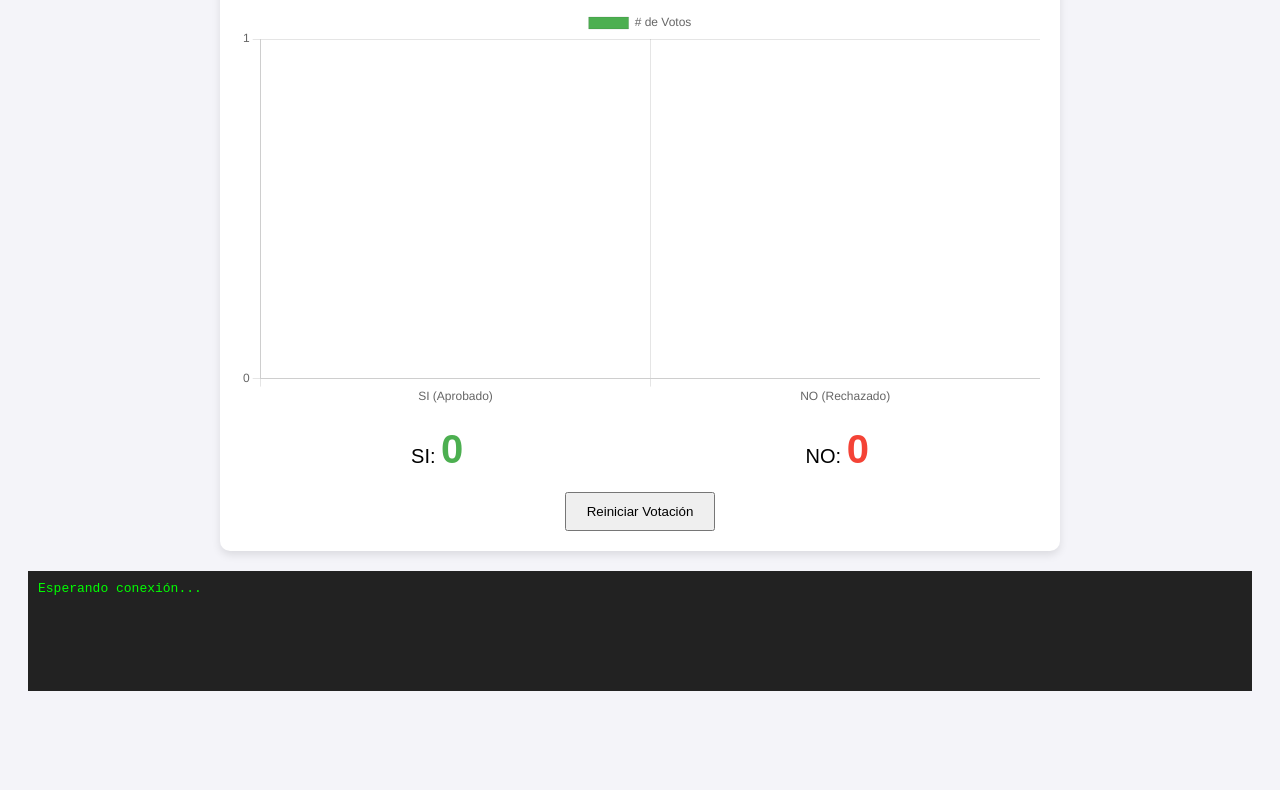
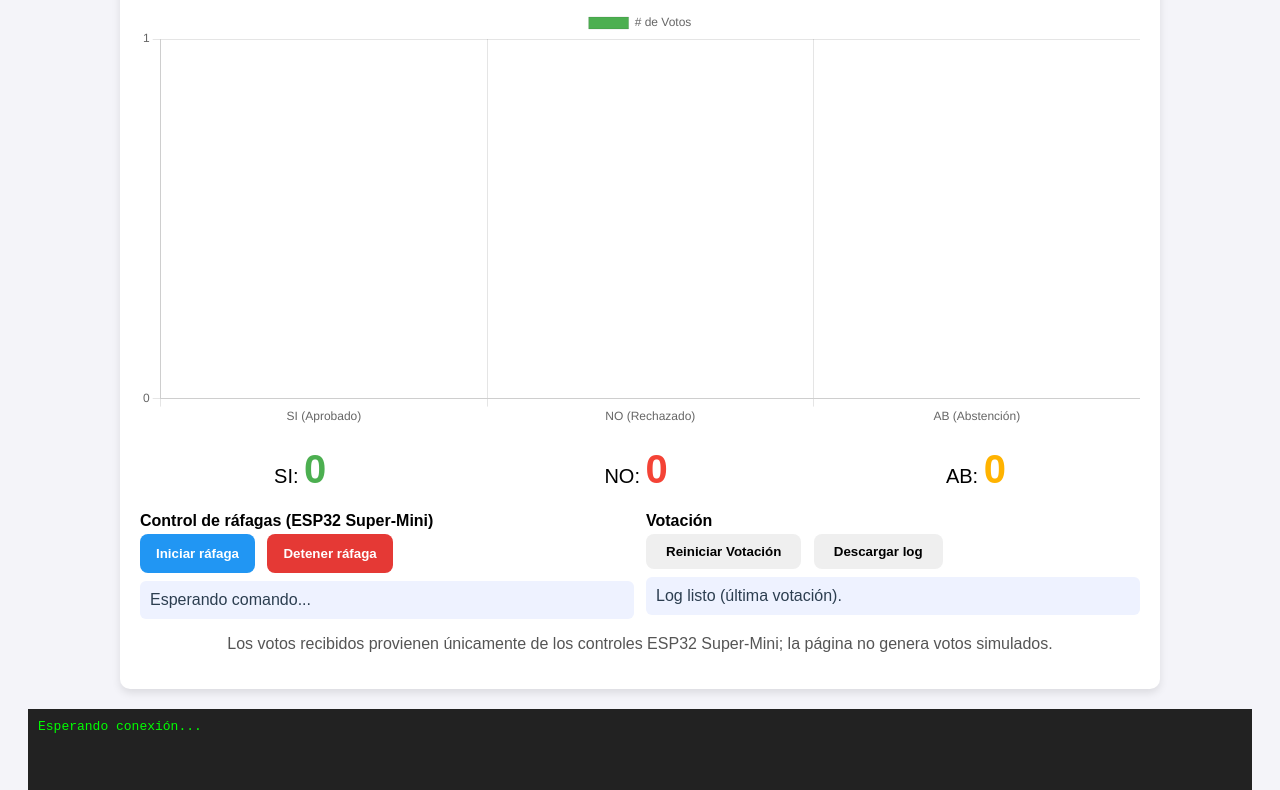
Before and after one commit to jsparrac17-ui/Prototipo-Prebas_Voting, a website: page public/index.html in a window 1280 px wide. Shown: the part 122-912 px from the top of the page. Before the commit the page ends 841 px from the top, so only its background shows below. Drawn offline with nearby package versions, Linux system fonts and the light colour scheme; no server answers.

Commit message:
Reset vote log per session and export CSV

```diff
--- a/public/index.html
+++ b/public/index.html
@@ -5,11 +5,18 @@
     <title>Sistema WiSe - Monitor de Votación</title>
     <style>
         body { font-family: 'Arial', sans-serif; background: #f4f4f9; text-align: center; padding: 20px; }
-        .card { background: white; padding: 20px; border-radius: 10px; box-shadow: 0 4px 8px rgba(0,0,0,0.1); max-width: 800px; margin: 0 auto; }
+        .card { background: white; padding: 20px; border-radius: 10px; box-shadow: 0 4px 8px rgba(0,0,0,0.1); max-width: 1000px; margin: 0 auto; }
         h1 { color: #333; }
-        .stats { display: flex; justify-content: space-around; margin-top: 20px; font-size: 20px; }
+        .stats { display: flex; justify-content: space-around; margin-top: 20px; font-size: 20px; flex-wrap: wrap; gap: 10px; }
         .big-number { font-size: 40px; font-weight: bold; color: #2c3e50; }
-        #log { height: 100px; overflow-y: scroll; background: #222; color: #0f0; text-align: left; padding: 10px; margin-top: 20px; font-family: monospace; }
+        #log { height: 140px; overflow-y: scroll; background: #222; color: #0f0; text-align: left; padding: 10px; margin-top: 20px; font-family: monospace; }
+        .controls { margin-top: 20px; display: grid; grid-template-columns: repeat(auto-fit, minmax(220px, 1fr)); gap: 12px; text-align: left; }
+        .controls label { font-weight: bold; display: block; margin-bottom: 4px; }
+        .controls input { width: 100%; padding: 8px; border-radius: 6px; border: 1px solid #ccc; }
+        .controls button { padding: 12px 16px; border: none; border-radius: 8px; cursor: pointer; font-weight: bold; }
+        .btn-primary { background: #2196f3; color: #fff; }
+        .btn-danger { background: #e53935; color: #fff; }
+        .status { padding: 10px; border-radius: 6px; background: #eef2ff; color: #2c3e50; margin-top: 8px; }
     </style>
     <script src="/socket.io/socket.io.js"></script>
     <script src="https://cdn.jsdelivr.net/npm/chart.js"></script>
@@ -19,16 +26,34 @@
     <div class="card">
         <h1>🗳️ Resultados en Vivo</h1>
 
-        <div style="height: 400px;">
+        <div style="height: 420px;">
             <canvas id="miGrafica"></canvas>
         </div>
 
         <div class="stats">
             <div>SI: <span id="count-si" class="big-number" style="color: #4caf50">0</span></div>
             <div>NO: <span id="count-no" class="big-number" style="color: #f44336">0</span></div>
+            <div>AB: <span id="count-ab" class="big-number" style="color: #ffb300">0</span></div>
         </div>
 
-        <button onclick="resetear()" style="margin-top:20px; padding:10px 20px; cursor:pointer;">Reiniciar Votación</button>
+        <div class="controls" style="margin-top: 20px;">
+            <div>
+                <label>Control de ráfagas (ESP32 Super-Mini)</label>
+                <button class="btn-primary" onclick="iniciarRafaga()">Iniciar ráfaga</button>
+                <button class="btn-danger" style="margin-left:8px;" onclick="detenerRafaga()">Detener ráfaga</button>
+                <div id="estado-control" class="status">Esperando comando...</div>
+            </div>
+            <div>
+                <label>Votación</label>
+                <button onclick="resetear()" style="padding:10px 20px; cursor:pointer;">Reiniciar Votación</button>
+                <button onclick="descargarLog()" style="padding:10px 20px; cursor:pointer; margin-left:8px;">Descargar log</button>
+                <div id="estado-log" class="status" style="margin-top:8px;">Log listo (última votación).</div>
+            </div>
+        </div>
+
+        <p style="margin-top:16px; color:#555;">
+            Los votos recibidos provienen únicamente de los controles ESP32 Super-Mini; la página no genera votos simulados.
+        </p>
     </div>
 
     <div id="log">Esperando conexión...</div>
@@ -39,6 +64,7 @@
         // Datos iniciales
         let votosSI = 0;
         let votosNO = 0;
+        let votosAB = 0;
         let idsVotaron = new Set(); // Para evitar votos dobles
 
         // Configuración de la Gráfica
@@ -46,11 +72,11 @@
         const chart = new Chart(ctx, {
             type: 'bar',
             data: {
-                labels: ['SI (Aprobado)', 'NO (Rechazado)'],
+                labels: ['SI (Aprobado)', 'NO (Rechazado)', 'AB (Abstención)'],
                 datasets: [{
                     label: '# de Votos',
-                    data: [0, 0],
-                    backgroundColor: ['#4caf50', '#f44336'],
+                    data: [0, 0, 0],
+                    backgroundColor: ['#4caf50', '#f44336', '#ffb300'],
                     borderWidth: 1
                 }]
             },
@@ -61,12 +87,12 @@
             }
         });
 
-        // --- ESCUCHAR EVENTOS DEL SERVIDOR (USB) ---
+        // --- ESCUCHAR EVENTOS DEL SERVIDOR (USB o simulación) ---
         socket.on('nuevo-voto', (data) => {
             // data = { id: 101, voto: 1 }
 
             // Evitar doble voto (opcional, lógica simple)
- /*            if (idsVotaron.has(data.id)) {
+/*            if (idsVotaron.has(data.id)) {
                 log(`⚠️ El ID ${data.id} intentó votar de nuevo.`);
                 return;
             }
@@ -75,29 +101,61 @@
             // Contabilizar
             if (data.voto === 1) votosSI++;
             else if (data.voto === 2) votosNO++;
+            else if (data.voto === 3) votosAB++;
             // (Si usas teclado matricial: 10=A, 11=B, ajusta esto)
 
             // Actualizar Interfaz
             actualizarUI();
-            log(`✅ Voto recibido del ID: ${data.id}`);
+            log(`✅ Voto recibido del ID: ${data.id} (valor ${data.voto})`);
         });
 
         function actualizarUI() {
             // Actualizar números
             document.getElementById('count-si').innerText = votosSI;
             document.getElementById('count-no').innerText = votosNO;
+            document.getElementById('count-ab').innerText = votosAB;
 
             // Actualizar gráfica
-            chart.data.datasets[0].data = [votosSI, votosNO];
+            chart.data.datasets[0].data = [votosSI, votosNO, votosAB];
             chart.update();
         }
 
-        function resetear() {
-            votosSI = 0;
-            votosNO = 0;
-            idsVotaron.clear();
-            actualizarUI();
-            log("🔄 Votación reiniciada");
+        async function resetear() {
+            try {
+                const resp = await fetch('/api/reset-log', { method: 'POST' });
+                if (!resp.ok) {
+                    throw new Error(`Servidor devolvió ${resp.status}`);
+                }
+
+                votosSI = 0;
+                votosNO = 0;
+                votosAB = 0;
+                idsVotaron.clear();
+                actualizarUI();
+
+                document.getElementById('estado-log').innerText = 'Historial borrado. Registrando solo la última votación.';
+                log("🔄 Votación reiniciada y log en servidor limpiado");
+            } catch (err) {
+                log(`❌ No se pudo reiniciar el log: ${err.message}`);
+            }
+        }
+
+        function iniciarRafaga() {
+            socket.emit('start-flood');
+            document.getElementById('estado-control').innerText = 'Solicitando inicio de ráfaga...';
+            log('🚀 Comando START enviado a los controles');
+        }
+
+        function detenerRafaga() {
+            socket.emit('stop-flood');
+            document.getElementById('estado-control').innerText = 'Solicitando detención de ráfaga...';
+            log('⏹️  Comando STOP enviado a los controles');
+        }
+
+        function descargarLog() {
+            window.open('/api/votes-log', '_blank');
+            document.getElementById('estado-log').innerText = 'Descargando CSV de la última votación...';
+            log('📥 Solicitando descarga del log (CSV) de la última votación');
         }
 
         function log(msg) {
```
Also changed, not shown: server.js (+105 -1 lines), 2 other files.
